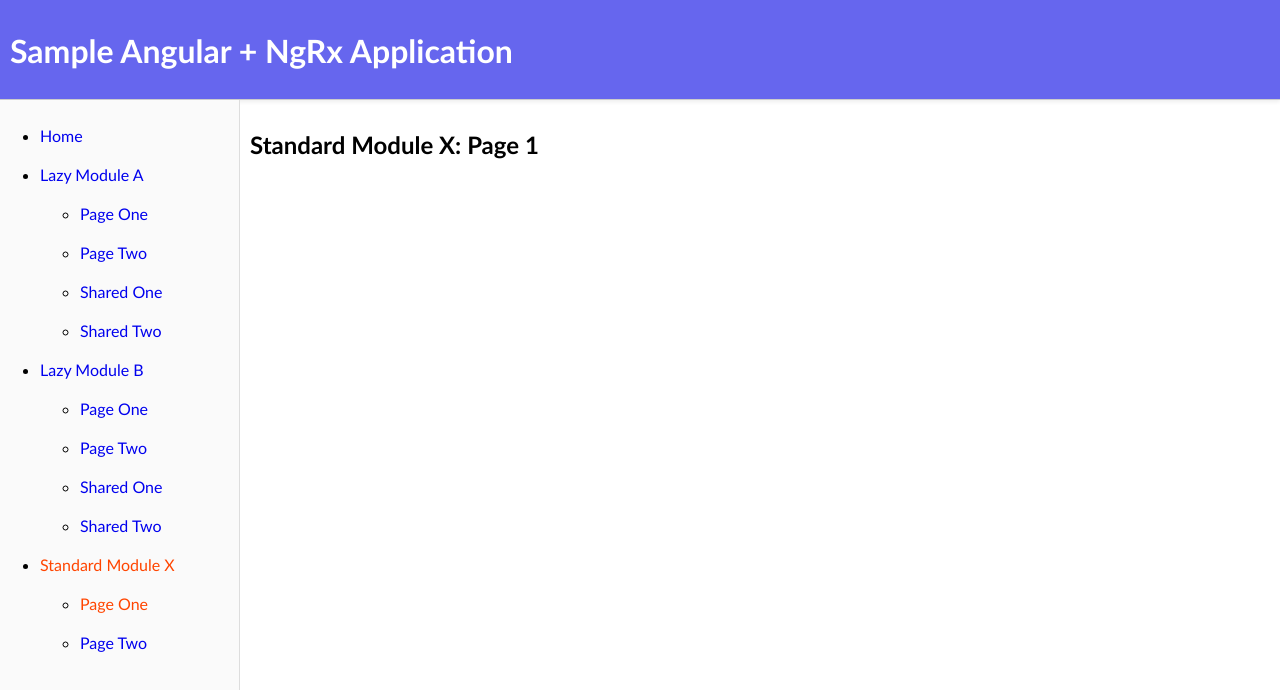
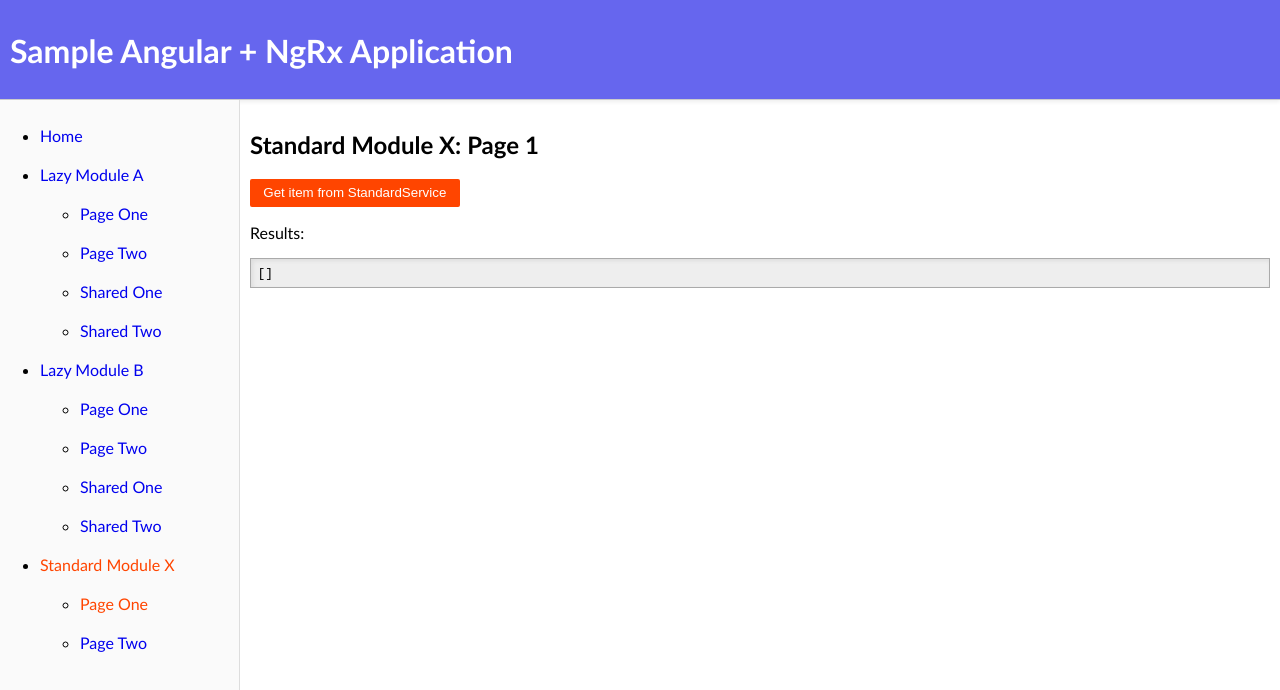
Before and after one commit to jeroenheijmans/sample-angular-ngrx-with-feature-modules, an Angular app: page /module-x/page-1 in a window 1280 px wide. Shown: the top 690 px of the page. Built offline with nearby package versions, Linux system fonts and the light colour scheme.

Commit message:
Add basic (fake) http to standard module

```diff
--- /dev/null
+++ b/src/app/fake-http.service.ts
@@ -0,0 +1,24 @@
+import { of, Observable } from 'rxjs';
+import { delay, map } from 'rxjs/operators';
+
+const isoStamp = () => new Date().toISOString();
+const randomDelay = () => 500 + Math.floor((Math.random() * 500));
+
+let globalHttpCounter = 0;
+
+export const fakeHttp = {
+  get(url: string) : Observable<any> {
+    globalHttpCounter++;
+    const overallHttpCallCount = globalHttpCounter;
+    const requested = isoStamp();
+    return of(url).pipe(
+      delay(randomDelay()),
+      map(url => ({
+        overallHttpCallCount,
+        url,
+        requested,
+        responded: isoStamp(),
+      })),
+    );
+  },
+};
--- a/src/app/standard-module-x/page-one.component.ts
+++ b/src/app/standard-module-x/page-one.component.ts
@@ -1,13 +1,22 @@
 import { Component } from '@angular/core';
+import { StandardService } from './standard.service';
 
 @Component({
   selector: 'app-page-one',
   template: `
     <h2>Standard Module X: Page 1</h2>
+    <p><button (click)="onGetItem()">Get item from StandardService</button></p>
+    <p>Results:</p>
+    <pre>{{ data | json }}</pre>
   `
 })
 export class PageOneComponent {
+  data = [];
 
-  constructor() { }
+  constructor(private standardService: StandardService) { }
+
+  onGetItem() {
+    this.standardService.getItem().subscribe(r => this.data.push(r));
+  }
 
 }
--- a/src/app/standard-module-x/page-two.component.ts
+++ b/src/app/standard-module-x/page-two.component.ts
@@ -1,12 +1,21 @@
 import { Component } from '@angular/core';
+import { StandardService } from './standard.service';
 
 @Component({
   selector: 'app-page-two',
   template: `
     <h2>Standard Module X: Page 2</h2>
+    <p><button (click)="onGetItem()">Get item from StandardService</button></p>
+    <p>Results:</p>
+    <pre>{{ data | json }}</pre>
   `
 })
 export class PageTwoComponent {
+  data = [];
 
-  constructor() { }
+  constructor(private standardService: StandardService) { }
+
+  onGetItem() {
+    this.standardService.getItem().subscribe(r => this.data.push(r));
+  }
 }
--- a/src/app/standard-module-x/standard-module-x.module.ts
+++ b/src/app/standard-module-x/standard-module-x.module.ts
@@ -3,6 +3,7 @@ import { CommonModule } from '@angular/common';
 
 import { PageOneComponent } from './page-one.component';
 import { PageTwoComponent } from './page-two.component';
+import { StandardService } from './standard.service';
 
 
 @NgModule({
@@ -12,6 +13,9 @@ import { PageTwoComponent } from './page-two.component';
   ],
   imports: [
     CommonModule,
-  ]
+  ],
+  providers: [
+    StandardService,
+  ],
 })
 export class StandardModuleX { }
--- /dev/null
+++ b/src/app/standard-module-x/standard.service.ts
@@ -0,0 +1,13 @@
+import { Injectable } from "@angular/core";
+import { Observable } from 'rxjs';
+import { fakeHttp } from '../fake-http.service';
+
+@Injectable()
+export class StandardService {
+  private counter = 0;
+
+  getItem() : Observable<any> {
+    this.counter++;
+    return fakeHttp.get(`https://example.org/api/standard/${this.counter}`);
+  }
+}
--- a/src/styles.css
+++ b/src/styles.css
@@ -11,6 +11,13 @@ body {
   font-family: 'Trebuchet MS', 'Lucida Sans Unicode', 'Lucida Grande', 'Lucida Sans', Arial, sans-serif;
 }
 
+pre {
+  padding: .5em;
+  border: 1px solid #aaa;
+  background: #eee;
+  box-shadow: inset 2px 2px 4px #ddd;
+}
+
 a, a:hover, a:link, a:active, a:visited {
   text-decoration: none;
 }
@@ -21,6 +28,19 @@ a:hover, a.active:hover {
 
 a.active {
   color: orangered;
+}
+
+button {
+  padding: .5em 1em;
+  color: #fff;
+  background: orangered;
+  border: none;
+  border-radius: 2px;
+  cursor: pointer;
+}
+
+button:hover {
+  box-shadow: 2px 2px 4px #ccc;
 }
 
 html, body, app-root, .container {
```
